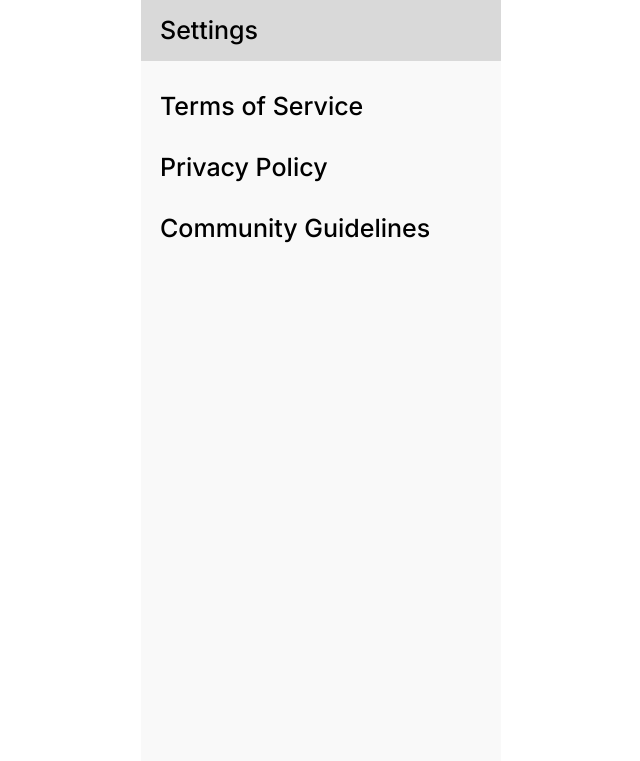
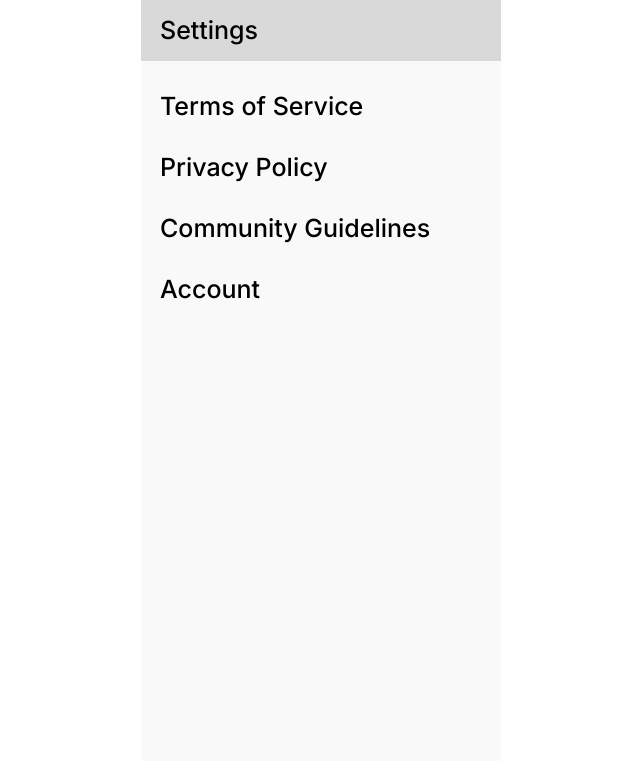
Before and after one commit to PUP-BSIT/project-systematica, a PHP site: page /settings.html in a window 1280 px wide. Shown: the top 761 px of the page, without its empty margins (159-799 px from the left). Run offline with PHP 8.4, Linux system fonts and the light colour scheme.

Commit message:
add account button

```diff
--- a/casim_works/settings.css
+++ b/casim_works/settings.css
@@ -16,7 +16,7 @@ body {
     font-family: Inter;
 }
 
-.section terms, privacy, community {
+.section terms, privacy, community, account {
 	position: absolute;
 	width: 350px;
 	height: 50px;
@@ -61,3 +61,8 @@ body {
 	top: 198px;
 	background: none;
 }
+
+.account {
+	top: 259px;
+	background: none;
+}
--- a/casim_works/settings.html
+++ b/casim_works/settings.html
@@ -31,6 +31,10 @@
 		<div class="section community" onclick="navigateToCommunity()">
 			<div class="title">Community Guidelines</div>
 		</div>
+
+		<div class="section account" onclick="navigateToAccount()">
+			<div class="title">Account</div>
+		</div>
     </div>
 
 	<script src="settings.js"></script>
--- a/casim_works/settings.js
+++ b/casim_works/settings.js
@@ -9,3 +9,7 @@ function navigateToPrivacy() {
 function navigateToCommunity() {
 	window.location.href ='community_guidelines.html';
 }
+
+function navigateToAccount() {
+	window.location.href ='account.html';
+}
```
